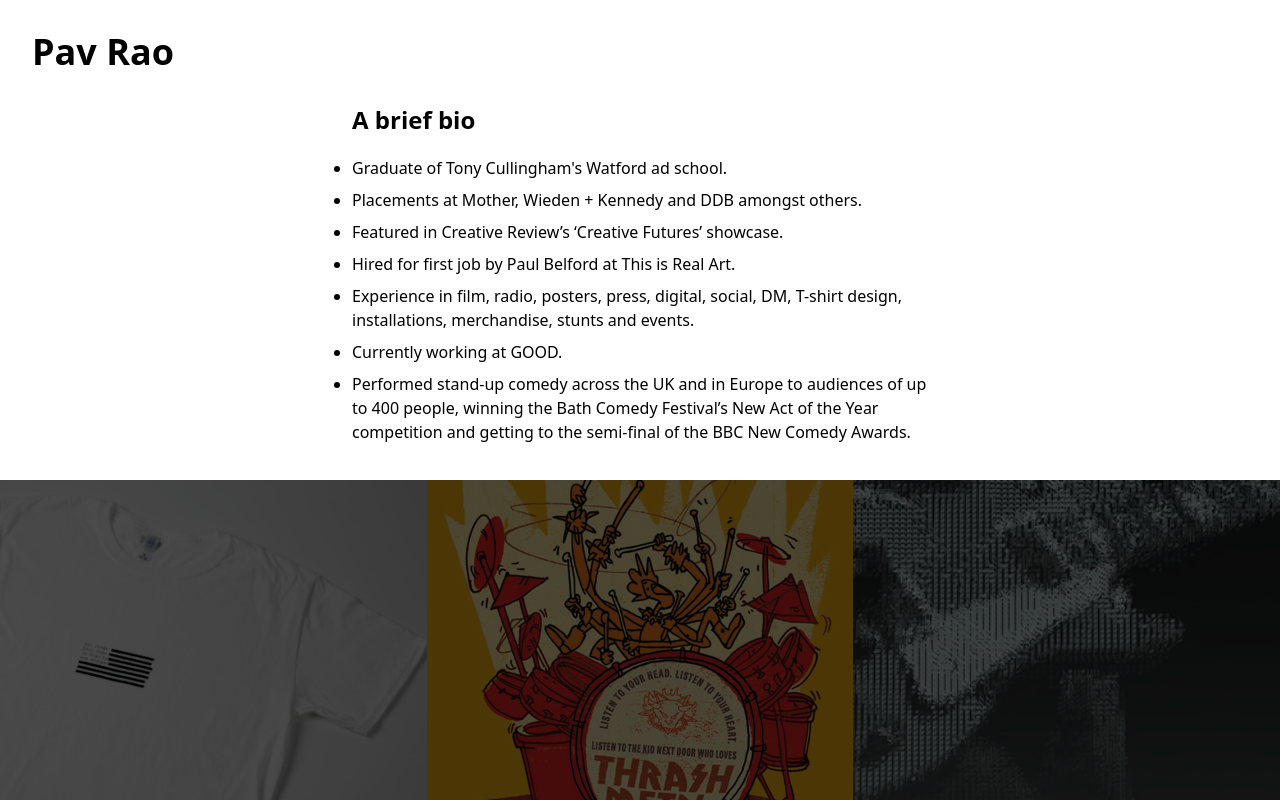
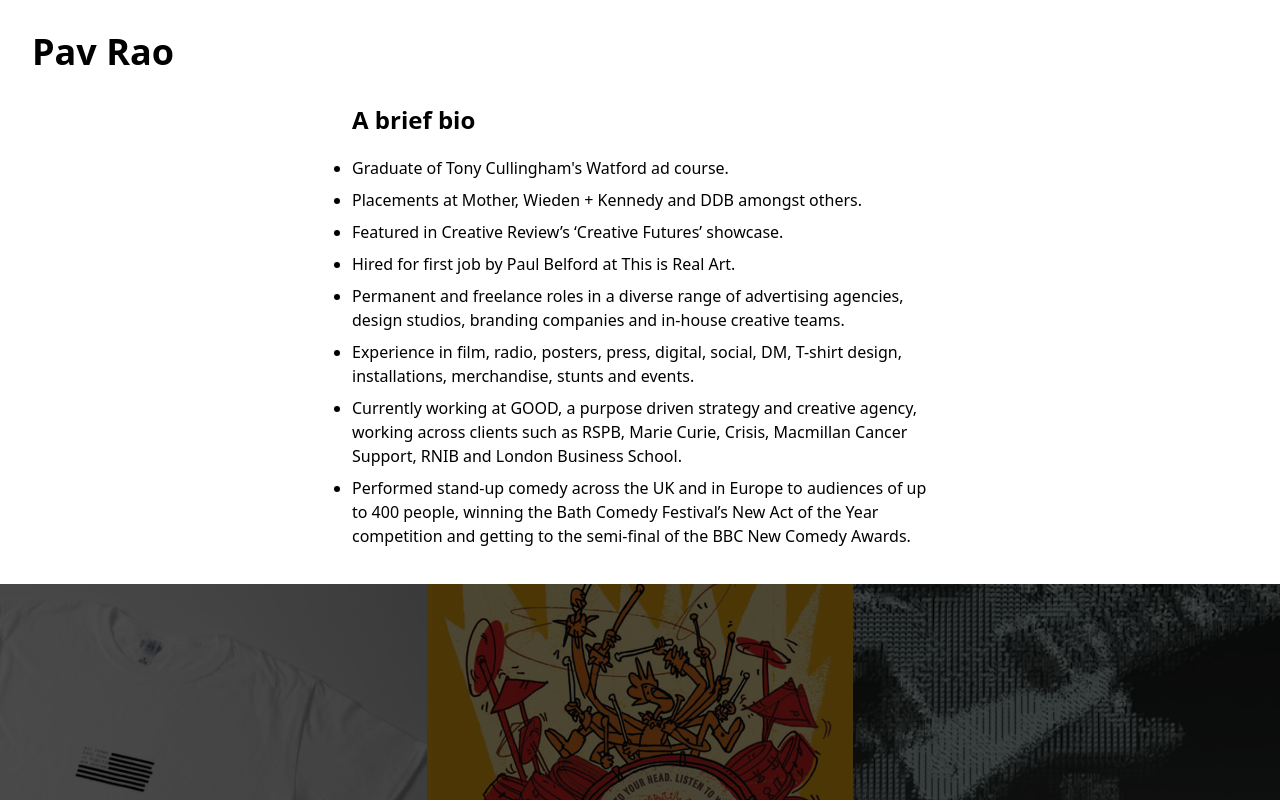
Before and after one commit to pav0107/adfolio, a Next.js app: page / in a window 1280 px wide. Shown: the top 800 px of the page. Built offline with nearby package versions, Linux system fonts and the light colour scheme.

Commit message:
add more detail in bio

```diff
--- a/src/app/page.js
+++ b/src/app/page.js
@@ -13,7 +13,7 @@ export default function Home() {
           <h1 className="mb-4 text-2xl font-bold">A brief bio</h1>
           <ul className="list-disc">
             <li className="py-1">
-              Graduate of Tony Cullingham's Watford ad school.
+              Graduate of Tony Cullingham's Watford ad course.
             </li>
             <li className="py-1">
               Placements at Mother, Wieden + Kennedy and DDB amongst others.
@@ -30,12 +30,20 @@ export default function Home() {
               guidelines and letters.
             </li> */}
             <li className="py-1">
+              Permanent and freelance roles in a diverse range of advertising
+              agencies, design studios, branding companies and in-house creative
+              teams.
+            </li>
+            <li className="py-1">
               Experience in film, radio, posters, press, digital, social, DM,
               T-shirt design, installations, merchandise, stunts and events.
             </li>
             <li className="py-1">
               Currently working at{' '}
-              <a href="https://www.goodagency.co.uk/">GOOD</a>.
+              <a href="https://www.goodagency.co.uk/">GOOD</a>, a purpose driven
+              strategy and creative agency, working across clients such as RSPB,
+              Marie Curie, Crisis, Macmillan Cancer Support, RNIB and London
+              Business School.
             </li>
             <li className="py-1">
               Performed stand-up comedy across the UK and in Europe to audiences
```
